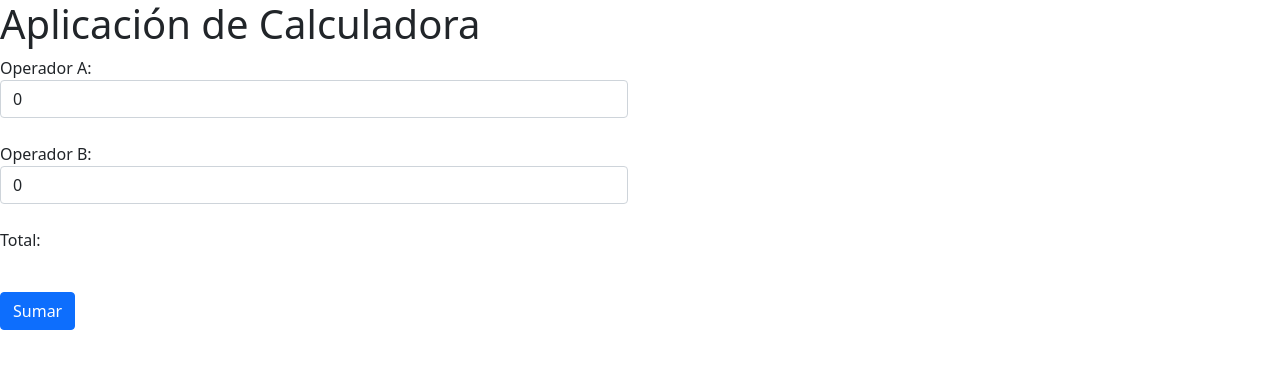
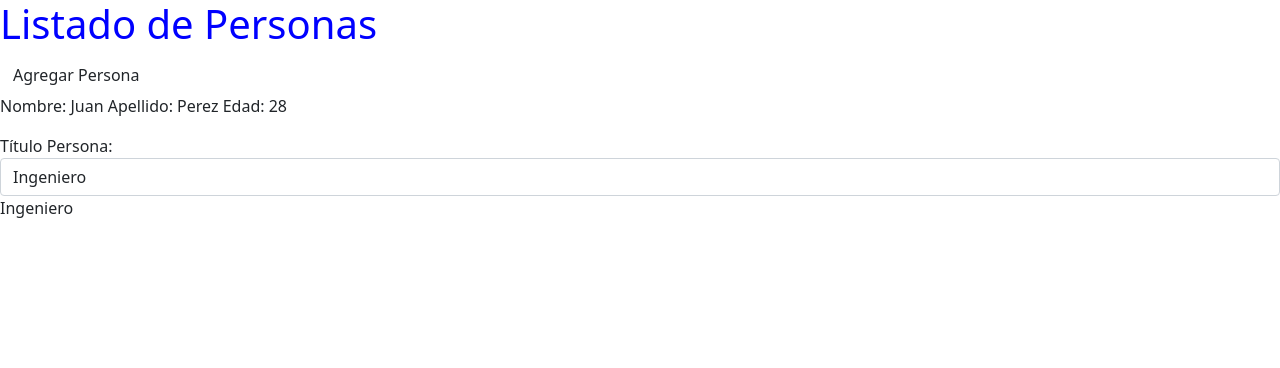
Before and after one commit to Medar2/PracticasAngular, an Angular app: page / in a window 1280 px wide. Shown: the top 368 px of the page. Built offline with nearby package versions, Linux system fonts and the light colour scheme.

Commit message:
[Add] Directiva ngif

```diff
--- a/src/app/app.component.html
+++ b/src/app/app.component.html
@@ -6,5 +6,5 @@
 -->
 
 <!-- //Solo exportamos el componete -->
-<!-- <app-personas></app-personas> -->
-<app-calculadora></app-calculadora>
+<app-personas></app-personas>
+<!-- <app-calculadora></app-calculadora> -->
--- a/src/app/personas/personas.component.html
+++ b/src/app/personas/personas.component.html
@@ -4,7 +4,7 @@
             <h1>Listado de Personas</h1>
             <button class="btn btn-secundary" [disabled]= 'deshabilitar'
             (click)="agregarPersona()">Agregar Persona</button>
-            <p>{{mensaje}}</p>
+            <p *ngIf= "mostrar">{{mensaje}} con el título de {{titulo}}</p>
 
             <app-persona></app-persona>
 
--- a/src/app/personas/personas.component.ts
+++ b/src/app/personas/personas.component.ts
@@ -10,11 +10,12 @@ import { Component } from '@angular/core';
 
 export class PersonasComponent{
     deshabilitar= false;
-
+    mostrar = false;
     mensaje = 'No se ha agregado ninguna persona';
     titulo ='Ingeniero';
 
     agregarPersona(){
+        this.mostrar = true;
         this.mensaje = 'Persona agregada';
     }
 }
```
